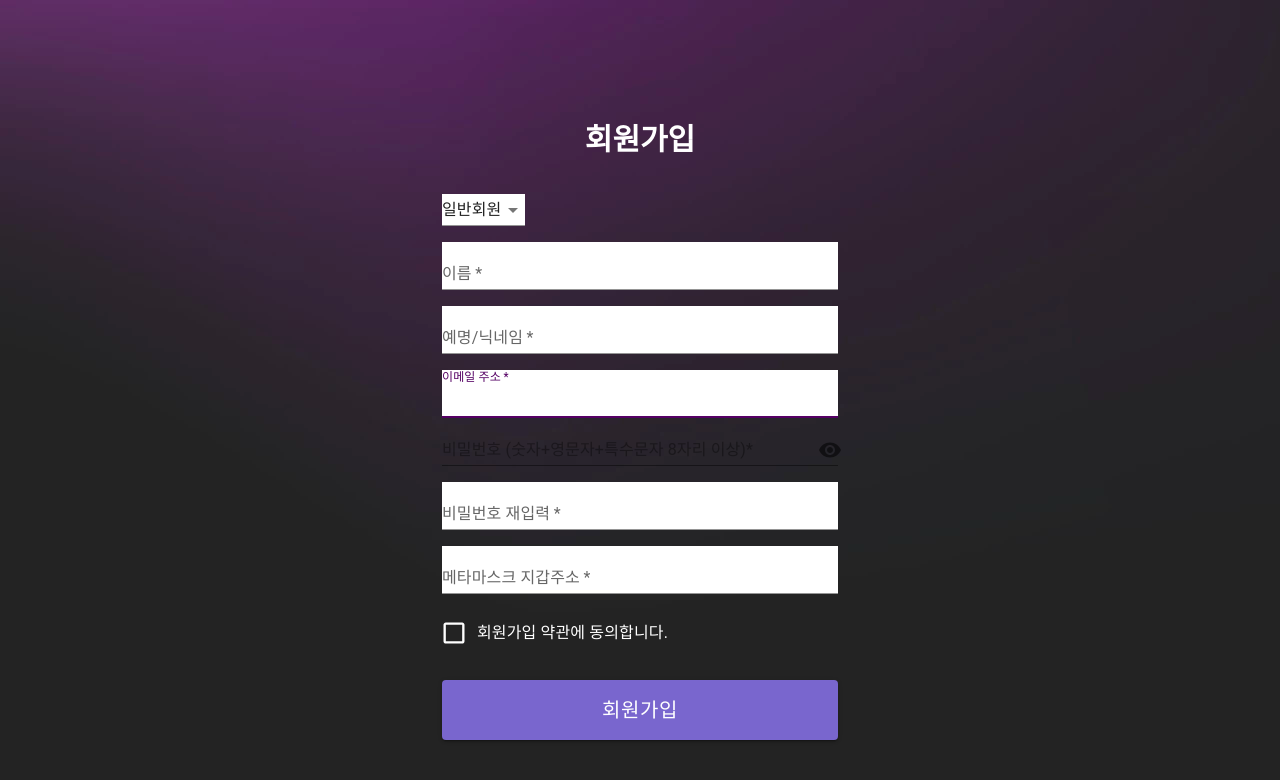
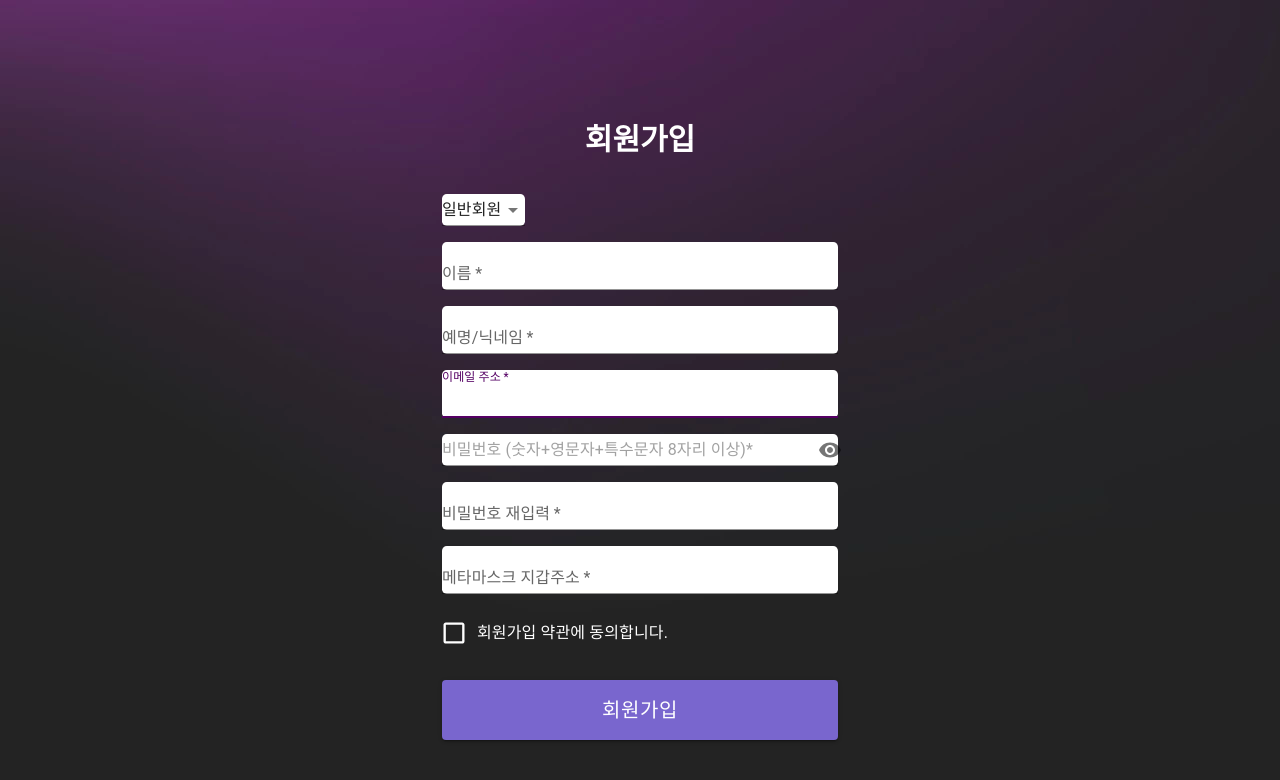
Before and after one commit to UXMUnderGraduate/22-S-Front, a React (Create React App) app: page /register in a window 1280 px wide. Shown: the top 780 px of the page. Built offline with nearby package versions, Linux system fonts and the light colour scheme.

Commit message:
Design : 디자인 변경

```diff
--- a/src/page/RegisterPage.jsx
+++ b/src/page/RegisterPage.jsx
@@ -49,7 +49,7 @@ function RegisterPage() {
   const navigate = useNavigate();
 
   const onhandlePost = async (data) => {
-    const { email, name,nickname, password, wallet } = data;
+    const { email, name, nickname, password, wallet } = data;
     const postData = { email, name, nickname, password, wallet, userType };
 
     // post
@@ -90,7 +90,7 @@ function RegisterPage() {
       regiserType: joinType,
     };
 
-    const { email, nickname, name, password, rePassword, wallet} = joinData;
+    const { email, nickname, name, password, rePassword, wallet } = joinData;
 
     //이름 확인(한글, 영어만 입력)
     const nameRegex = /^[가-힣a-zA-Z]+$/;
@@ -120,7 +120,7 @@ function RegisterPage() {
       })
         .then((res) => {
           if (res.data !== null) {
-          setWalletError('이미 존재하는 지갑주소입니다.' );
+            setWalletError('이미 존재하는 지갑주소입니다.');
           } else {
             setWalletError('');
           }
@@ -128,7 +128,6 @@ function RegisterPage() {
         .catch((err) => {
           console.error(err);
         });
-
     }
 
     //이메일 유효성 체크
@@ -217,7 +216,7 @@ function RegisterPage() {
                 <Grid container spacing={2}>
                   <Grid item xs={12}>
                     <Select
-                      sx={{ backgroundColor: 'white' }}
+                      sx={{ backgroundColor: 'white', borderRadius: '0.3em' }}
                       labelId="registerType"
                       id="register-select"
                       value={userType}
@@ -232,7 +231,7 @@ function RegisterPage() {
 
                   <Grid item xs={12}>
                     <TextField
-                      sx={{ backgroundColor: 'white' }}
+                      sx={{ backgroundColor: 'white', borderRadius: '0.3em' }}
                       required
                       autoFocus
                       fullWidth
@@ -248,7 +247,7 @@ function RegisterPage() {
 
                   <Grid item xs={12}>
                     <TextField
-                      sx={{ backgroundColor: 'white' }}
+                      sx={{ backgroundColor: 'white', borderRadius: '0.3em' }}
                       required
                       autoFocus
                       fullWidth
@@ -264,7 +263,7 @@ function RegisterPage() {
 
                   <Grid item xs={12}>
                     <TextField
-                      sx={{ backgroundColor: 'white' }}
+                      sx={{ backgroundColor: 'white', borderRadius: '0.3em' }}
                       required
                       autoFocus
                       fullWidth
@@ -281,12 +280,14 @@ function RegisterPage() {
                   <Grid item xs={12}>
                     <Input
                       id="password"
+                      sx={{ backgroundColor: 'white', borderRadius: '0.3em' }}
                       fullWidth
-                        placeholder='비밀번호 (숫자+영문자+특수문자 8자리 이상)*'
+                      placeholder="비밀번호 (숫자+영문자+특수문자 8자리 이상)*"
                       type={values.showPassword ? 'text' : 'password'}
                       value={values.password}
                       onChange={handlepasswordChange('password')}
                       error={passwordError !== '' || false}
+                      variant="standard"
                       endAdornment={
                         <InputAdornment position="end">
                           <IconButton
@@ -306,7 +307,7 @@ function RegisterPage() {
 
                   <Grid item xs={12}>
                     <TextField
-                      sx={{ backgroundColor: 'white' }}
+                      sx={{ backgroundColor: 'white', borderRadius: '0.3em' }}
                       required
                       fullWidth
                       type="password"
@@ -321,7 +322,7 @@ function RegisterPage() {
 
                   <Grid item xs={12}>
                     <TextField
-                      sx={{ backgroundColor: 'white' }}
+                      sx={{ backgroundColor: 'white', borderRadius: '0.3em' }}
                       label="메타마스크 지갑주소"
                       name="wallet"
                       id="wallet"
```
Lines whose indentation alone changed are shown as unchanged.
